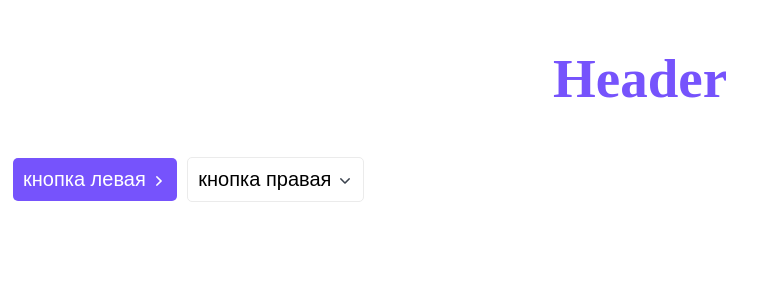
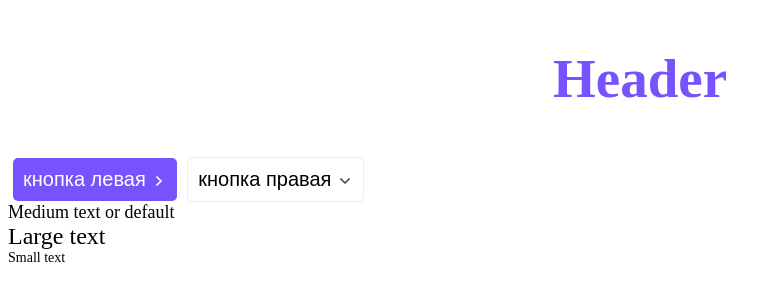
Before and after one commit to ShustD/next-app, a Next.js app: page / in a window 1280 px wide. Shown: the top 300 px of the page, without its empty margins (0-781 px from the left). Built offline with nearby package versions, Linux system fonts and the light colour scheme.

Commit message:
add p tag component

```diff
--- a/components/Button/Button.module.scss
+++ b/components/Button/Button.module.scss
@@ -15,6 +15,10 @@
 
 	&:hover {
 		background-color: var(--primary-hover);
+		svg {
+			transition: linear 0.2s;
+			fill: red;
+		}
 	}
 
 	svg {
--- /dev/null
+++ b/components/Ptag/Ptag.module.scss
@@ -0,0 +1,14 @@
+.text {
+	color: black;
+	padding: 0;
+	margin: 0;
+}
+.small {
+	font-size: 14px;
+}
+.medium {
+	font-size: 18px;
+}
+.large {
+	font-size: 24px;
+}
--- /dev/null
+++ b/components/Ptag/Ptag.tsx
@@ -0,0 +1,15 @@
+import { PtagProps } from "./Ptag.props"
+import s from './Ptag.module.scss'
+import cn from 'classnames'
+
+export const Ptag = ({size = 'medium', children}:PtagProps):JSX.Element=> {
+    return (
+        <p className={cn(s.text, {
+            [s.small]: size === 'small',
+            [s.medium]: size === 'medium',
+            [s.large]: size === 'large',
+        })}>
+            {children}
+        </p>
+    )
+}
--- a/components/index.ts
+++ b/components/index.ts
@@ -1,2 +1,3 @@
 export * from './Htag/Htag'
 export * from './Button/Button'
+export * from './Ptag/Ptag'
--- a/pages/index.tsx
+++ b/pages/index.tsx
@@ -1,4 +1,4 @@
-import { Button, Htag } from "../components";
+import { Button, Htag, Ptag } from "../components";
 
 
 export default function Home(): JSX.Element {
@@ -7,6 +7,9 @@ export default function Home(): JSX.Element {
      <Htag tag='h1'>Header</Htag>
      <Button arrow="right" appearance="primary">кнопка левая</Button>
      <Button arrow="down" appearance="ghost">кнопка правая</Button>
+     <Ptag>Medium text or default</Ptag>
+     <Ptag size="large">Large text</Ptag>
+     <Ptag size="small">Small text</Ptag>
     </>
   )
 }
```
Also changed, not shown: components/Ptag/Ptag.props.ts (added, +7 -0 lines).
